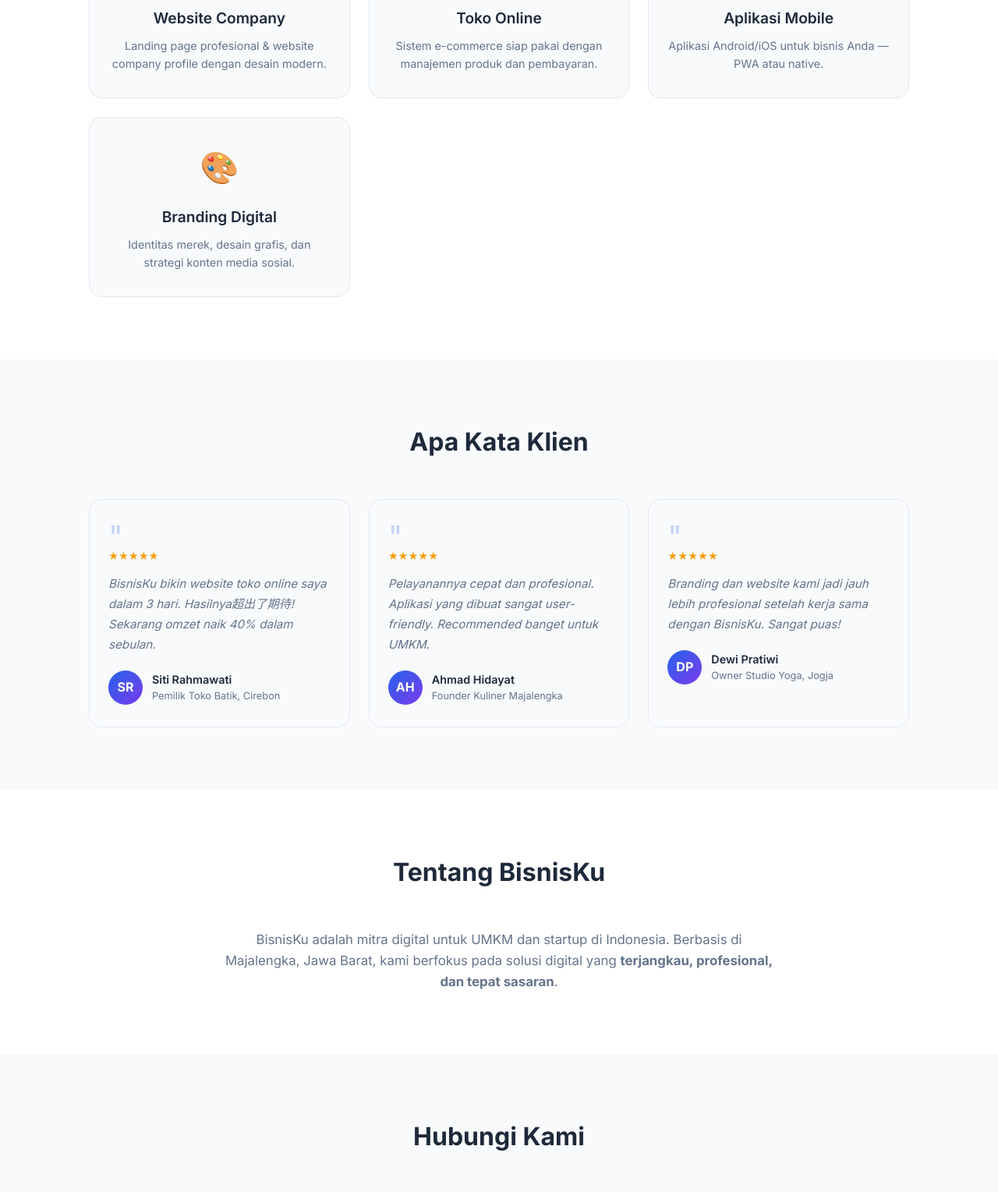
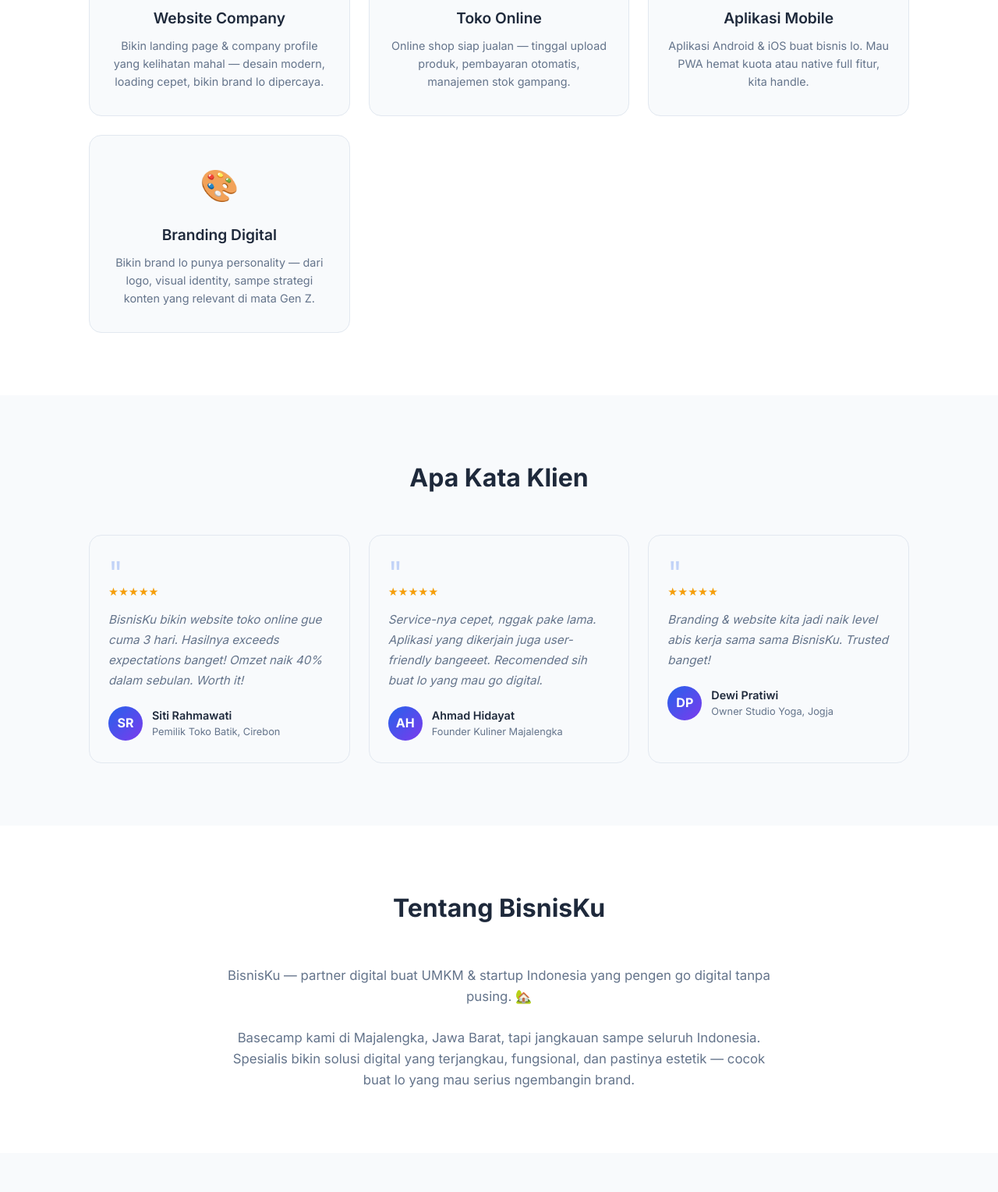
Before and after one commit to iamerck28-maker/dev-sandbox, a plain HTML site: page index.html in a window 1280 px wide. Shown: the part 716-2245 px from the top of the page at 78% size. Drawn offline with Linux system fonts and the light colour scheme.

Commit message:
revamp: update landing page copy — tone santai-pro untuk Gen Z

```diff
--- a/index.html
+++ b/index.html
@@ -3,7 +3,7 @@
 <head>
   <meta charset="UTF-8" />
   <meta name="viewport" content="width=device-width, initial-scale=1.0" />
-  <title>BisnisKu - Solusi Digital untuk Bisnis Anda</title>
+  <title>BisnisKu - Partner Digital UMKM & Startup</title>
   <link href="https://fonts.googleapis.com/css2?family=Inter:wght@400;500;600;700;800&display=swap" rel="stylesheet" />
   <style>
     /* ========== RESET & BASE ========== */
@@ -239,9 +239,9 @@
   <!-- HERO -->
   <section class="hero" id="beranda">
     <div class="container">
-      <h1>Solusi Digital untuk Bisnis Anda</h1>
-      <p>Kami membantu UMKM dan startup membangun kehadiran digital profesional — website, aplikasi, dan branding.</p>
-      <a href="services.html" class="btn">Lihat Layanan</a>
+      <h1>Bikin Brand Lo Naik Level 🚀</h1>
+      <p>Dari website kece, toko online, sampe branding — partner digital buat UMKM & startup yang mau go digital tanpa ribet.</p>
+      <a href="services.html" class="btn">Mulai Sekarang</a>
     </div>
   </section>
 
@@ -253,22 +253,22 @@
         <div class="service-card">
           <div class="icon">🌐</div>
           <h3>Website Company</h3>
-          <p>Landing page profesional & website company profile dengan desain modern.</p>
+          <p>Bikin landing page & company profile yang kelihatan mahal — desain modern, loading cepet, bikin brand lo dipercaya.</p>
         </div>
         <div class="service-card">
           <div class="icon">🛒</div>
           <h3>Toko Online</h3>
-          <p>Sistem e-commerce siap pakai dengan manajemen produk dan pembayaran.</p>
+          <p>Online shop siap jualan — tinggal upload produk, pembayaran otomatis, manajemen stok gampang.</p>
         </div>
         <div class="service-card">
           <div class="icon">📱</div>
           <h3>Aplikasi Mobile</h3>
-          <p>Aplikasi Android/iOS untuk bisnis Anda — PWA atau native.</p>
+          <p>Aplikasi Android & iOS buat bisnis lo. Mau PWA hemat kuota atau native full fitur, kita handle.</p>
         </div>
         <div class="service-card">
           <div class="icon">🎨</div>
           <h3>Branding Digital</h3>
-          <p>Identitas merek, desain grafis, dan strategi konten media sosial.</p>
+          <p>Bikin brand lo punya personality — dari logo, visual identity, sampe strategi konten yang relevant di mata Gen Z.</p>
         </div>
       </div>
     </div>
@@ -282,7 +282,7 @@
         <div class="testimonial-card">
           <div class="quote">"</div>
           <div class="stars">★★★★★</div>
-          <p>BisnisKu bikin website toko online saya dalam 3 hari. Hasilnya超出了期待! Sekarang omzet naik 40% dalam sebulan.</p>
+          <p>BisnisKu bikin website toko online gue cuma 3 hari. Hasilnya exceeds expectations banget! Omzet naik 40% dalam sebulan. Worth it!</p>
           <div class="author">
             <div class="avatar">SR</div>
             <div>
@@ -294,7 +294,7 @@
         <div class="testimonial-card">
           <div class="quote">"</div>
           <div class="stars">★★★★★</div>
-          <p>Pelayanannya cepat dan profesional. Aplikasi yang dibuat sangat user-friendly. Recommended banget untuk UMKM.</p>
+          <p>Service-nya cepet, nggak pake lama. Aplikasi yang dikerjain juga user-friendly bangeeet. Recomended sih buat lo yang mau go digital.</p>
           <div class="author">
             <div class="avatar">AH</div>
             <div>
@@ -306,7 +306,7 @@
         <div class="testimonial-card">
           <div class="quote">"</div>
           <div class="stars">★★★★★</div>
-          <p>Branding dan website kami jadi jauh lebih profesional setelah kerja sama dengan BisnisKu. Sangat puas!</p>
+          <p>Branding & website kita jadi naik level abis kerja sama sama BisnisKu. Trusted banget!</p>
           <div class="author">
             <div class="avatar">DP</div>
             <div>
@@ -324,9 +324,8 @@
     <div class="container">
       <h2 class="section-title">Tentang BisnisKu</h2>
       <p class="about-text">
-        BisnisKu adalah mitra digital untuk UMKM dan startup di Indonesia.
-        Berbasis di Majalengka, Jawa Barat, kami berfokus pada solusi digital
-        yang <strong>terjangkau, profesional, dan tepat sasaran</strong>.
+        BisnisKu — partner digital buat UMKM & startup Indonesia yang pengen go digital tanpa pusing. 🏡<br/><br/>
+        Basecamp kami di Majalengka, Jawa Barat, tapi jangkauan sampe seluruh Indonesia. Spesialis bikin solusi digital yang terjangkau, fungsional, dan pastinya estetik — cocok buat lo yang mau serius ngembangin brand.
       </p>
     </div>
   </section>
```
